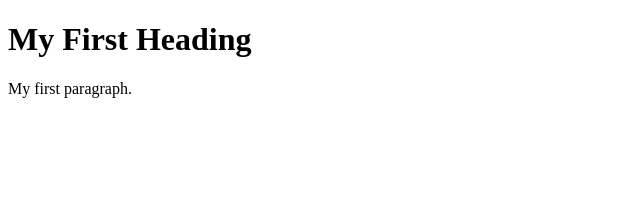
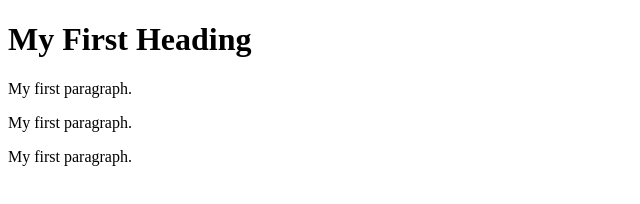
Before and after one commit to slinetworks/splitmate, a plain HTML site: page index.html in a window 1280 px wide. Shown: the whole page, without its empty margins (0-640 px from the left). Drawn offline with Linux system fonts and the light colour scheme.

Commit message:
modified index.html

```diff
--- a/index.html
+++ b/index.html
@@ -4,6 +4,7 @@
 
 <h1>My First Heading</h1>
 <p>My first paragraph.</p>
-
+<p>My first paragraph.</p>
+<p>My first paragraph.</p>
 </body>
 </html>
```
